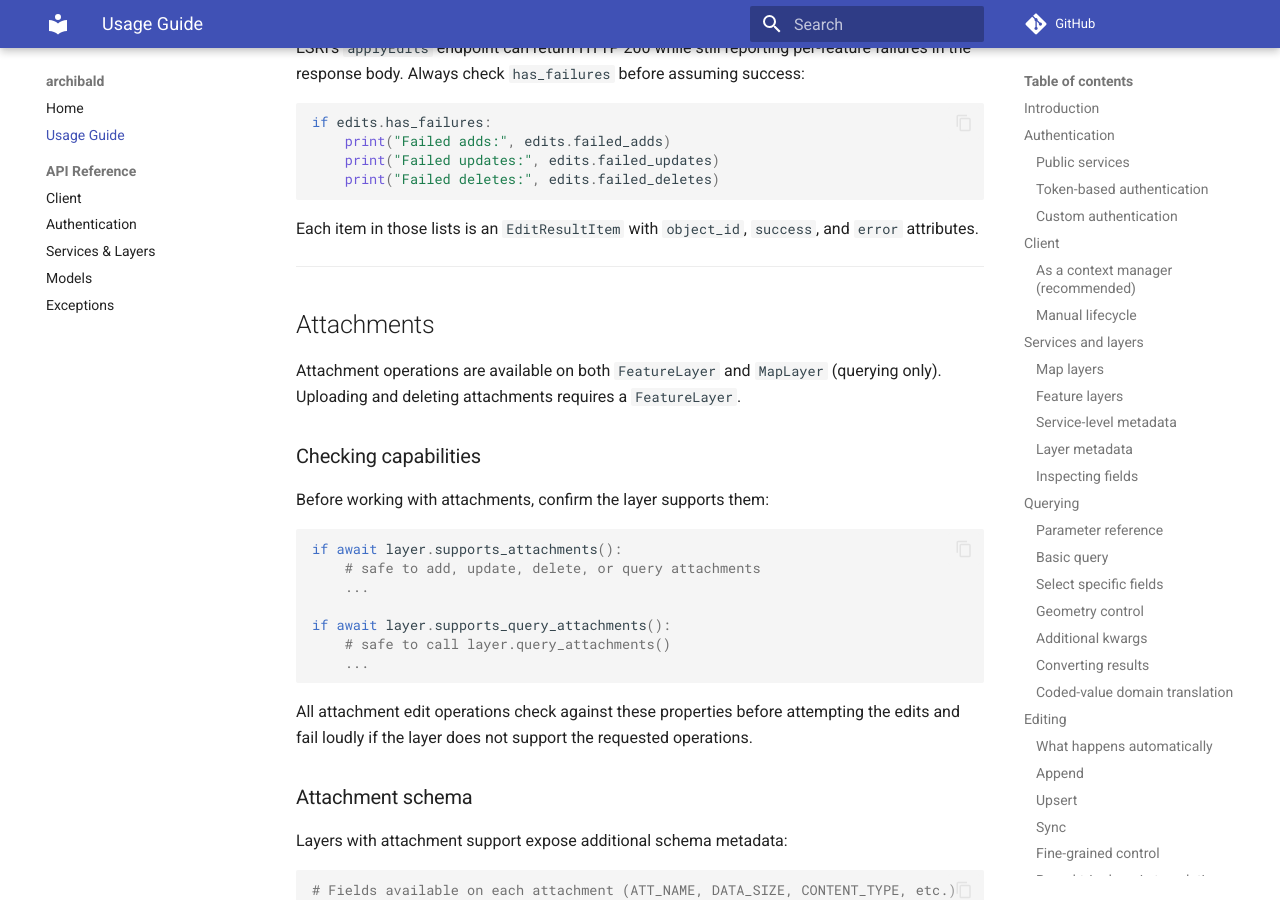
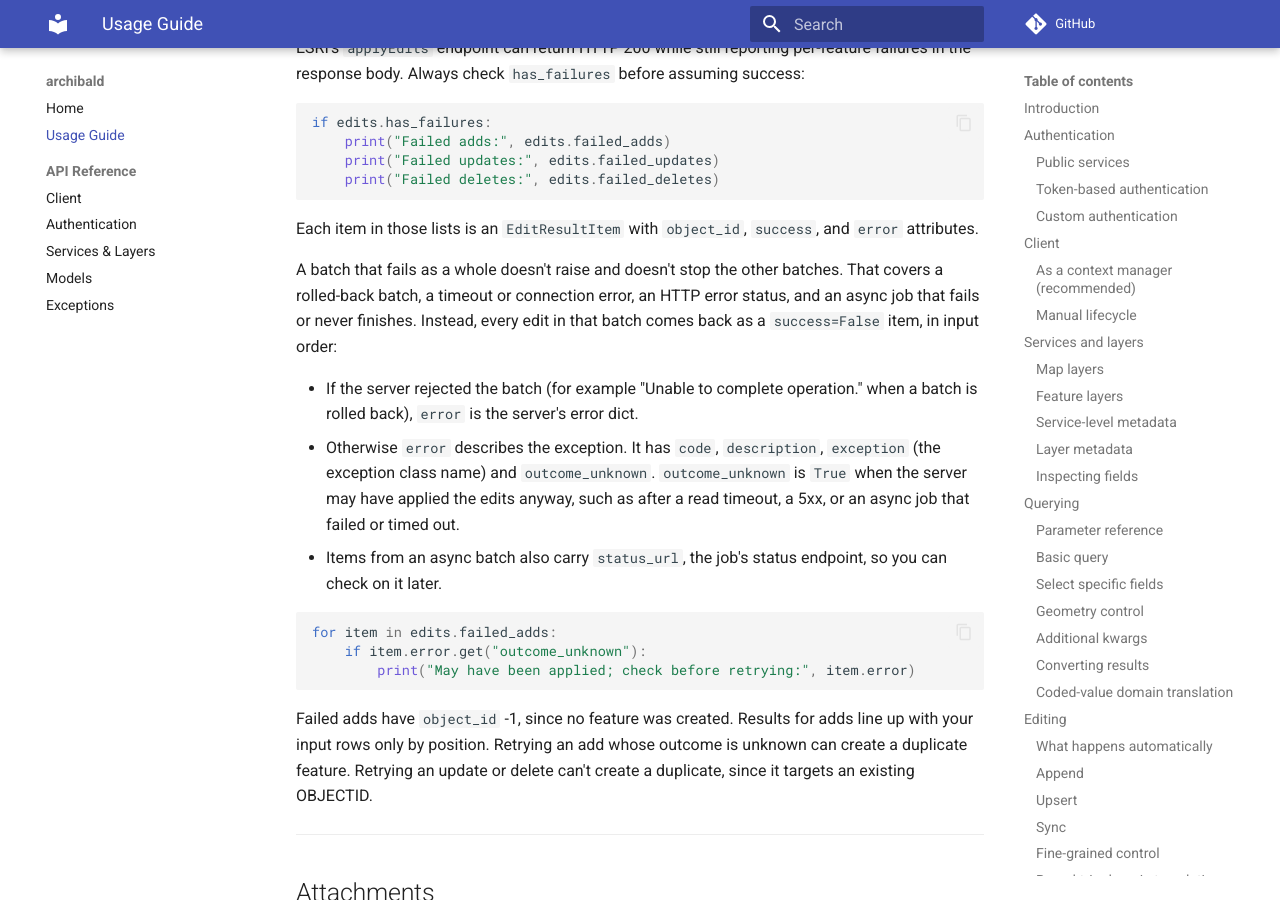
Before and after one commit to cityofboulder/archibald, an MkDocs documentation site: the page built from docs/usage.md, in a window 1280 px wide and 900 px high, scrolled down 8976 px. Built offline with MkDocs 1.6.1 and Material for MkDocs 9.7.7, drawn with Linux system fonts in a browser that asks for light colours; comment, search, counter and statistics services are not loaded.

Commit message:
docs: document apply_edits batch failure items
Co-Authored-By: Claude Opus 5.5 <noreply@anthropic.com>

````diff
--- a/docs/usage.md
+++ b/docs/usage.md
@@ -363,6 +363,20 @@ if edits.has_failures:
 
 Each item in those lists is an `EditResultItem` with `object_id`, `success`, and `error` attributes.
 
+A batch that fails as a whole doesn't raise and doesn't stop the other batches. That covers a rolled-back batch, a timeout or connection error, an HTTP error status, and an async job that fails or never finishes. Instead, every edit in that batch comes back as a `success=False` item, in input order:
+
+- If the server rejected the batch (for example "Unable to complete operation." when a batch is rolled back), `error` is the server's error dict.
+- Otherwise `error` describes the exception. It has `code`, `description`, `exception` (the exception class name) and `outcome_unknown`. `outcome_unknown` is `True` when the server may have applied the edits anyway, such as after a read timeout, a 5xx, or an async job that failed or timed out.
+- Items from an async batch also carry `status_url`, the job's status endpoint, so you can check on it later.
+
+```python
+for item in edits.failed_adds:
+    if item.error.get("outcome_unknown"):
+        print("May have been applied; check before retrying:", item.error)
+```
+
+Failed adds have `object_id` -1, since no feature was created. Results for adds line up with your input rows only by position. Retrying an add whose outcome is unknown can create a duplicate feature. Retrying an update or delete can't create a duplicate, since it targets an existing OBJECTID.
+
 ---
 
 ## Attachments
````
Also changed, not shown: CHANGELOG.md (+2 -0 lines), 1 other file.
